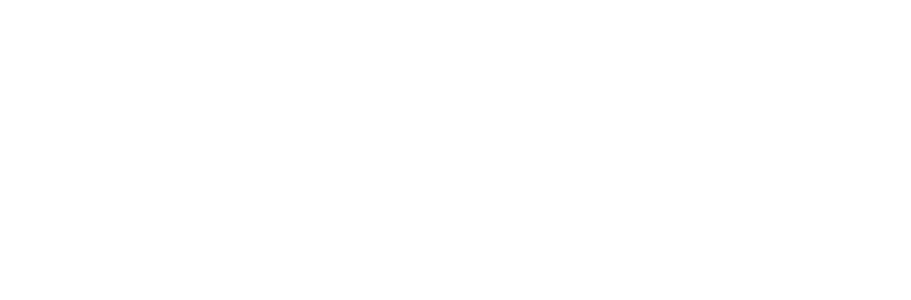
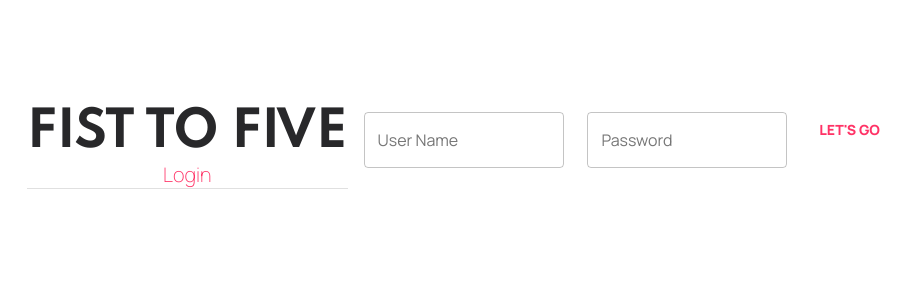
Before and after one commit to jerler1/fist-to-five, a React (Create React App) app: page / in a window 1280 px wide. Shown: the top 300 px of the page, without its empty margins (269-1180 px from the left). Built offline with nearby package versions, Linux system fonts and the light colour scheme.

Commit message:
minor refactor

```diff
--- a/src/App.js
+++ b/src/App.js
@@ -10,9 +10,9 @@
     <ThemeProvider theme={theme}>
         <BrowserRouter>
             <Switch>
-              <Route exact path="/login"><Login /></Route>
-              <Route exact path="/instructor"><Instructor /></Route>
-              <Route exact path="/student"><Student /></Route>
+              <Route exact path="/" component={Login}/>
+              <Route exact path="/instructor" component={Instructor}/>
+              <Route exact path="/student" component={Student}/>
             </Switch>
         </BrowserRouter>
     </ThemeProvider>
```
